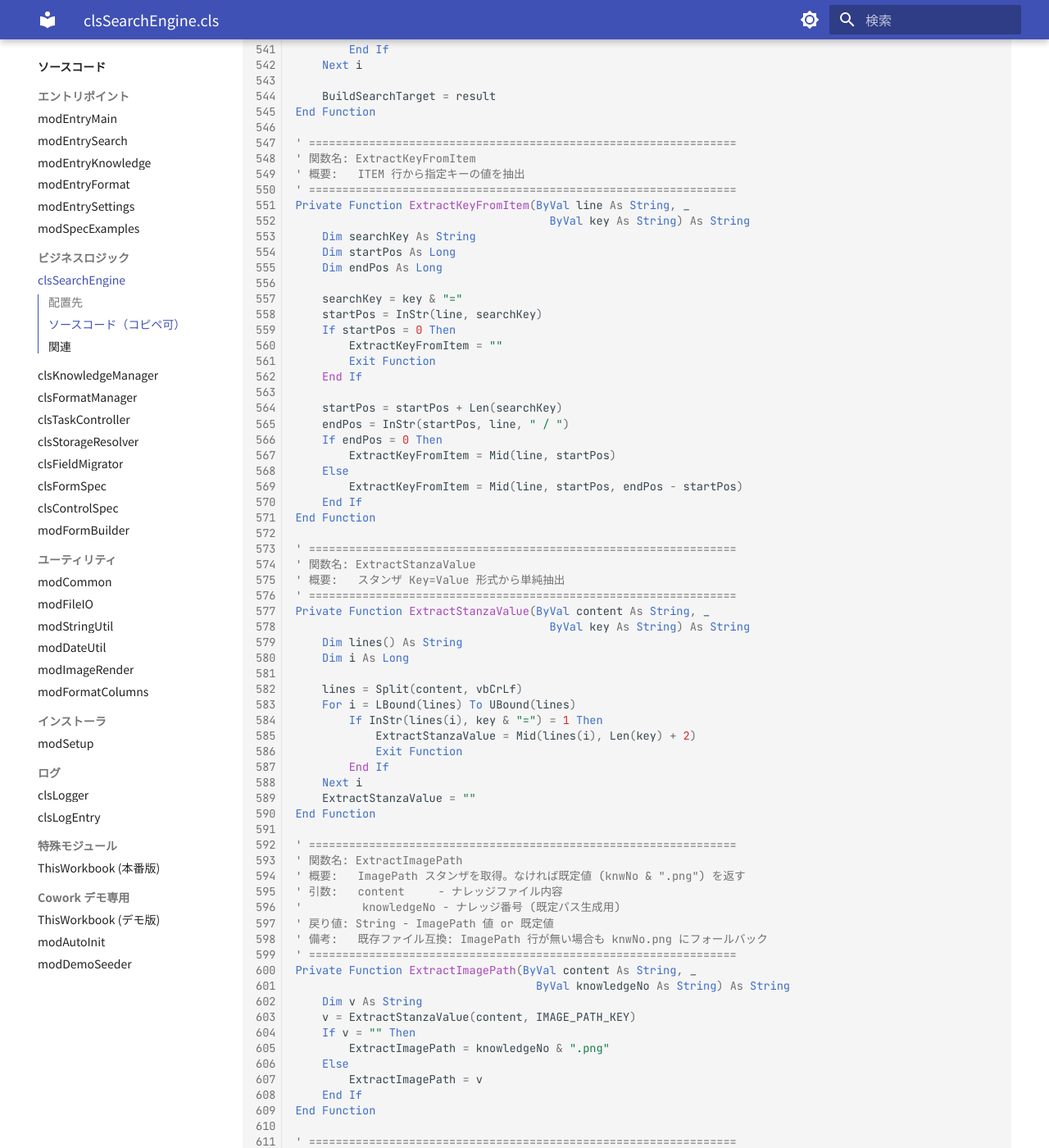
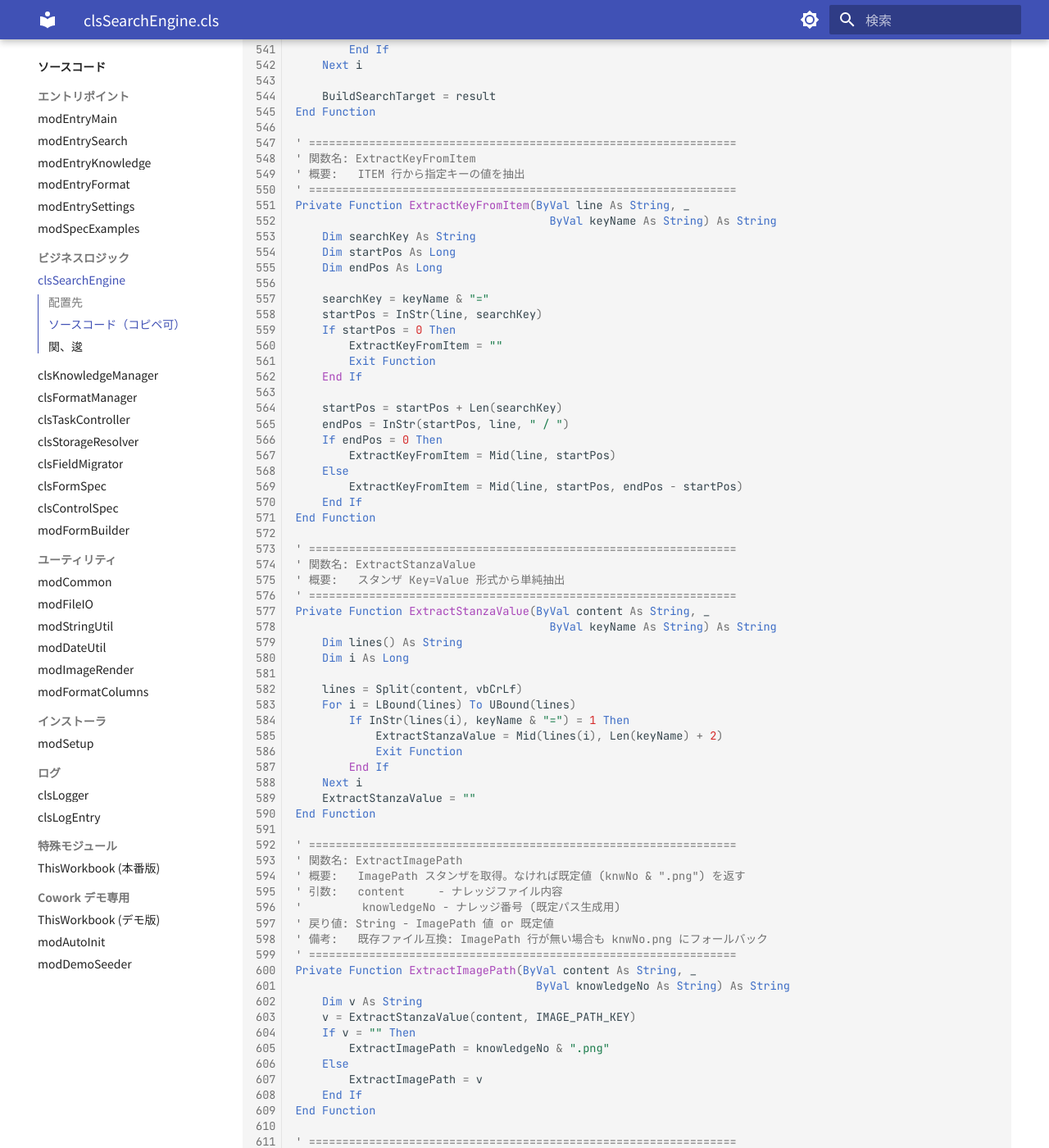
Before and after one commit to ai-crafted-portfolio/knowledgevba, an MkDocs documentation site: the page built from docs/source/business-logic/clssearchengine.md, in a window 1280 px wide and 1400 px high, scrolled down 11008 px. Shown: the whole window at 82% size. Built offline with MkDocs 1.6.1 and Material for MkDocs 9.7.7, drawn with Linux system fonts in a browser that asks for light colours; some of the changed text lies outside the part shown.

Commit message:
Update clssearchengine.md

````diff
--- a/docs/source/business-logic/clssearchengine.md
+++ b/docs/source/business-logic/clssearchengine.md
@@ -571,12 +571,12 @@ End Function
 ' 概要:   ITEM 行から指定キーの値を抽出
 ' ================================================================
 Private Function ExtractKeyFromItem(ByVal line As String, _
-                                      ByVal key As String) As String
+                                      ByVal keyName As String) As String
     Dim searchKey As String
     Dim startPos As Long
     Dim endPos As Long
 
-    searchKey = key & "="
+    searchKey = keyName & "="
     startPos = InStr(line, searchKey)
     If startPos = 0 Then
         ExtractKeyFromItem = ""
@@ -597,14 +597,14 @@ End Function
 ' 概要:   スタンザ Key=Value 形式から単純抽出
 ' ================================================================
 Private Function ExtractStanzaValue(ByVal content As String, _
-                                      ByVal key As String) As String
+                                      ByVal keyName As String) As String
     Dim lines() As String
     Dim i As Long
 
     lines = Split(content, vbCrLf)
     For i = LBound(lines) To UBound(lines)
-        If InStr(lines(i), key & "=") = 1 Then
-            ExtractStanzaValue = Mid(lines(i), Len(key) + 2)
+        If InStr(lines(i), keyName & "=") = 1 Then
+            ExtractStanzaValue = Mid(lines(i), Len(keyName) + 2)
             Exit Function
         End If
     Next i
@@ -861,7 +861,7 @@ Private Function CombineFilePath(ByVal folder As String, _
 End Function
 ```
 
-## 関連
+## 関、逡
 
 - 呼び出す: `modCommon`, `modFileIO`, `modImageRender`, `clsLogger`
 - 呼び出される: `modEntrySearch`
````
Also changed, not shown: other parts of docs/source/business-logic/clssearchengine.md (+1 -1 lines).
